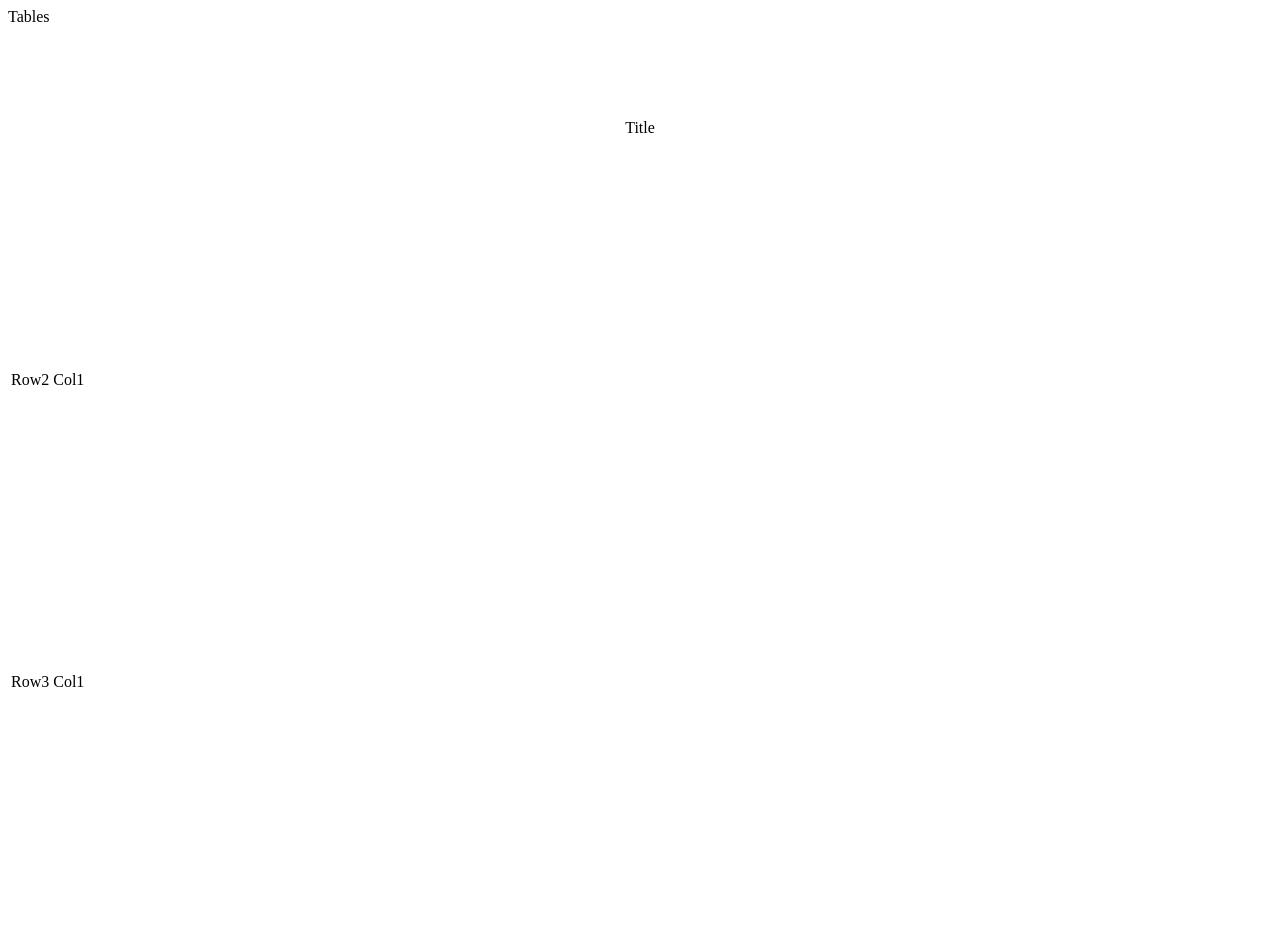
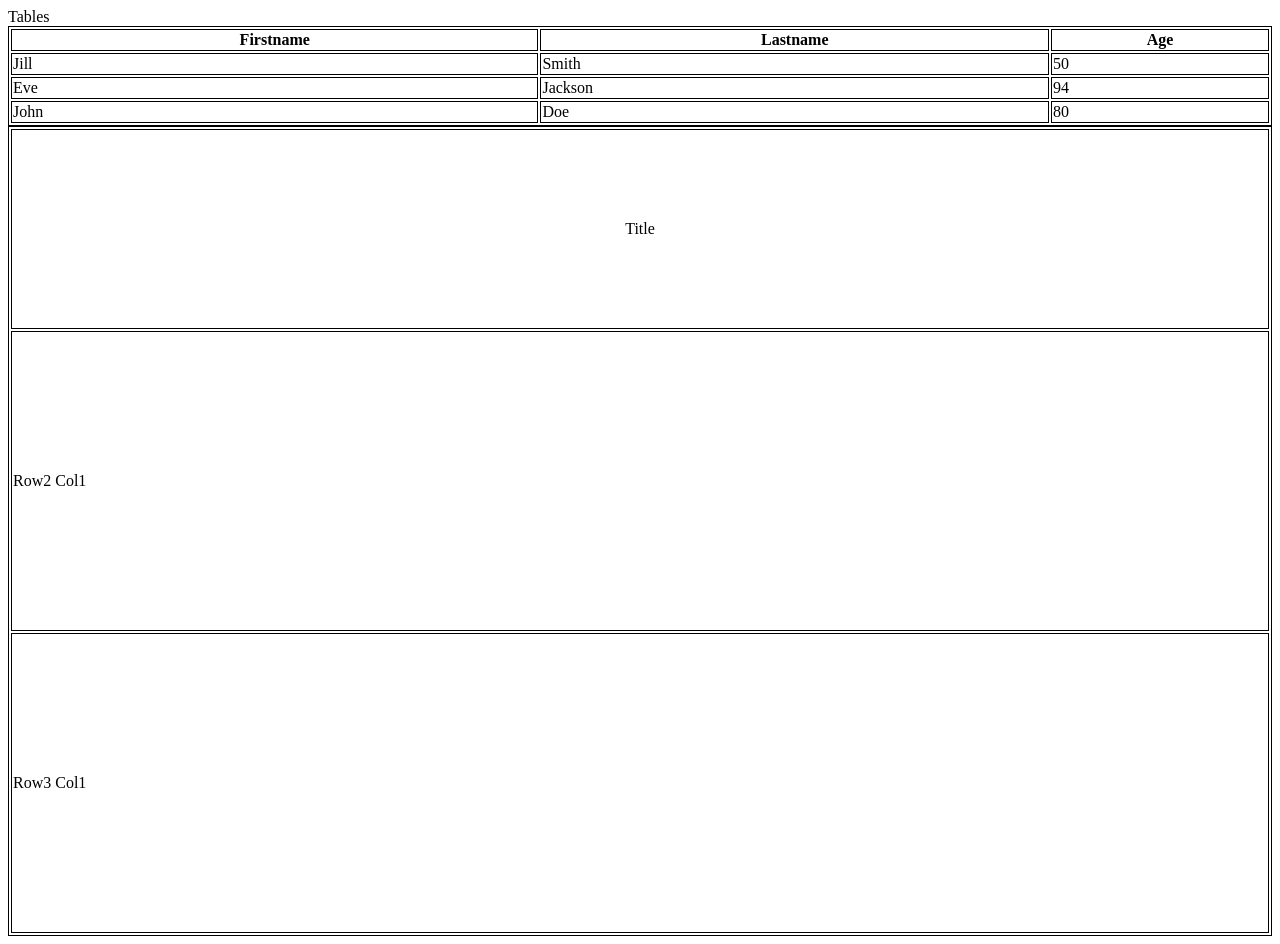
Before and after one commit to shrialilly/Shria-Kondragunta.github.io, a plain HTML site: page Tables.html in a window 1280 px wide. Before the commit the page ends 842 px from the top, so only its background shows below. Drawn offline with Linux system fonts and the light colour scheme.

Commit message:
chande size

```diff
--- a/Tables.html
+++ b/Tables.html
@@ -7,6 +7,37 @@
  <title>Tables</title>
  </head>
  <body>
+ <head>
+<style>
+table, th, td {
+    border: 1px solid black;
+}
+</style>
+</head>
+<body>
+
+<table style="width:100%">
+  <tr>
+    <th>Firstname</th>
+    <th>Lastname</th>
+    <th>Age</th>
+  </tr>
+  <tr>
+    <td>Jill</td>
+    <td>Smith</td>
+    <td>50</td>
+  </tr>
+  <tr>
+    <td>Eve</td>
+    <td>Jackson</td>
+    <td>94</td>
+  </tr>
+  <tr>
+    <td>John</td>
+    <td>Doe</td>
+    <td>80</td>
+  </tr>
+</table>
 	 <!--main table-->
 	 <table boder="1" width="100%" height="100%">
 
```
